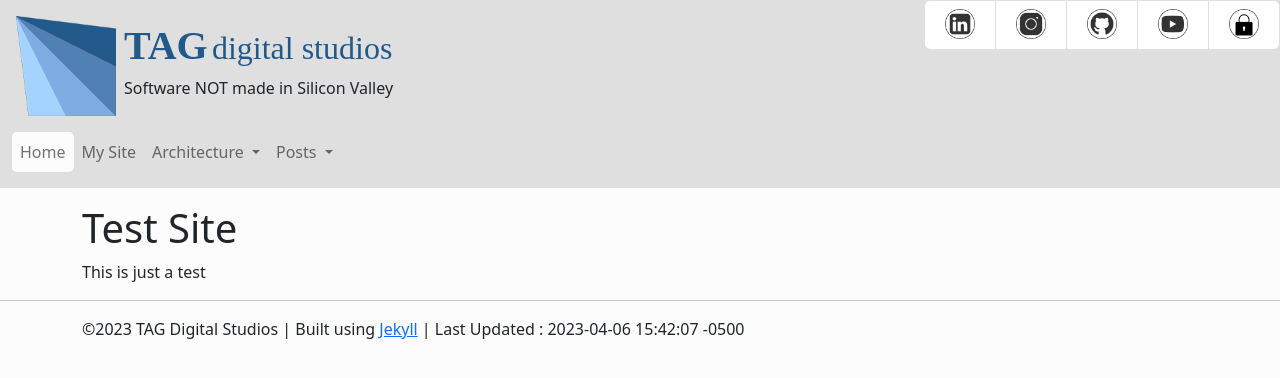
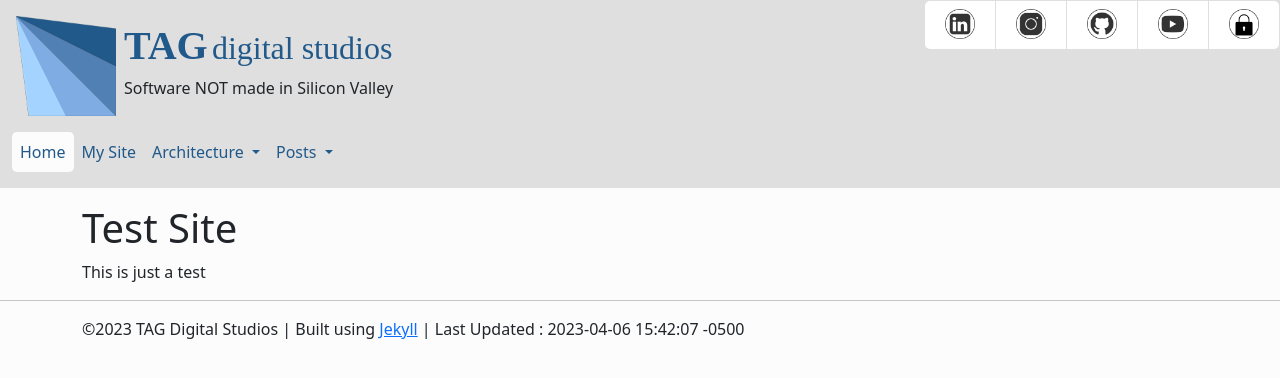
Before and after one commit to GrumpyCockatiel/grumpycockatiel.github.io, a Jekyll site: the page built from index.md, in a window 1280 px wide. Shown: the top 378 px of the page. Built offline with Jekyll 4.4.1, drawn with Linux system fonts in a browser that asks for light colours; some web fonts are replaced; our own code applies the rules of GitHub Pages for plain Markdown files.

Commit message:
Update default.html

```diff
--- a/_layouts/default.html
+++ b/_layouts/default.html
@@ -64,14 +64,14 @@
                 <div class="container-fluid">
                     <div class="collapse navbar-collapse" id="navbarNavDropdown">
                         <ul class="navbar-nav">
-                            <li class="nav-item navDown" style="color: var(--raydreamsColor)">
-                                <a class="nav-link" aria-current="page" href="/">Home</a>
+                            <li class="nav-item navDown">
+                                <a class="nav-link" style="color: var(--raydreamsColor)" aria-current="page" href="/">Home</a>
                             </li>
                             <li class="nav-item">
-                                <a class="nav-link" href="https://www.raydreams.com/">My Site</a>
+                                <a class="nav-link" style="color: var(--raydreamsColor)" href="https://www.raydreams.com/">My Site</a>
                             </li>
                             <li class="nav-item dropdown">
-                                <a class="nav-link dropdown-toggle" href="#" role="button" data-bs-toggle="dropdown" aria-expanded="false">
+                                <a class="nav-link dropdown-toggle" style="color: var(--raydreamsColor)" href="#" role="button" data-bs-toggle="dropdown" aria-expanded="false">
                                 Architecture
                                 </a>
                                 <ul class="dropdown-menu" aria-labelledby="navbarDropdownMenuLink">
@@ -81,7 +81,7 @@
                                 </ul>
                             </li>
                             <li class="nav-item dropdown">
-                                <a class="nav-link dropdown-toggle" href="#" role="button" data-bs-toggle="dropdown" aria-expanded="false">
+                                <a class="nav-link dropdown-toggle" style="color: var(--raydreamsColor)" href="#" role="button" data-bs-toggle="dropdown" aria-expanded="false">
                                 Posts
                                 </a>
                                 <ul class="dropdown-menu" aria-labelledby="navbarDropdownMenuLink">
```
